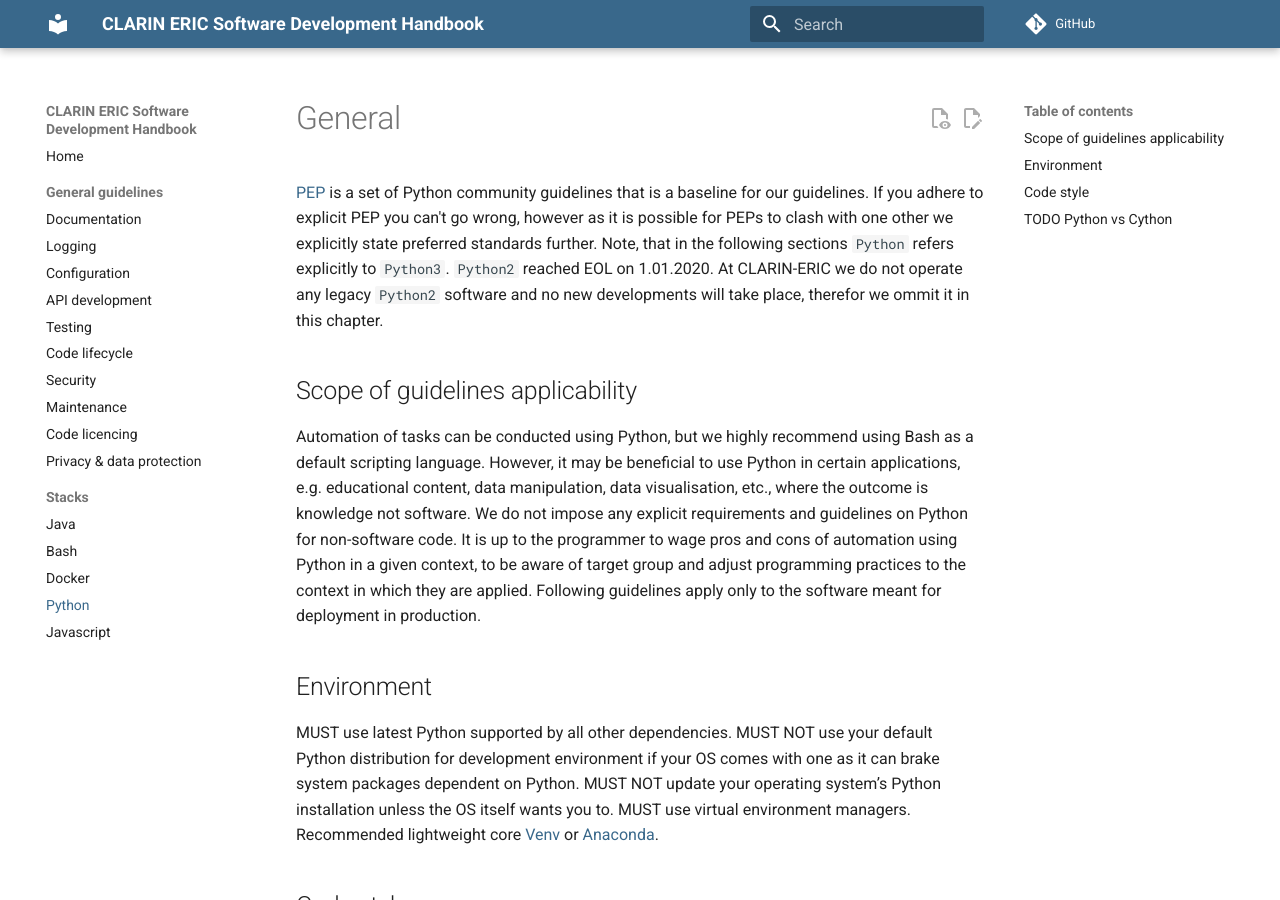
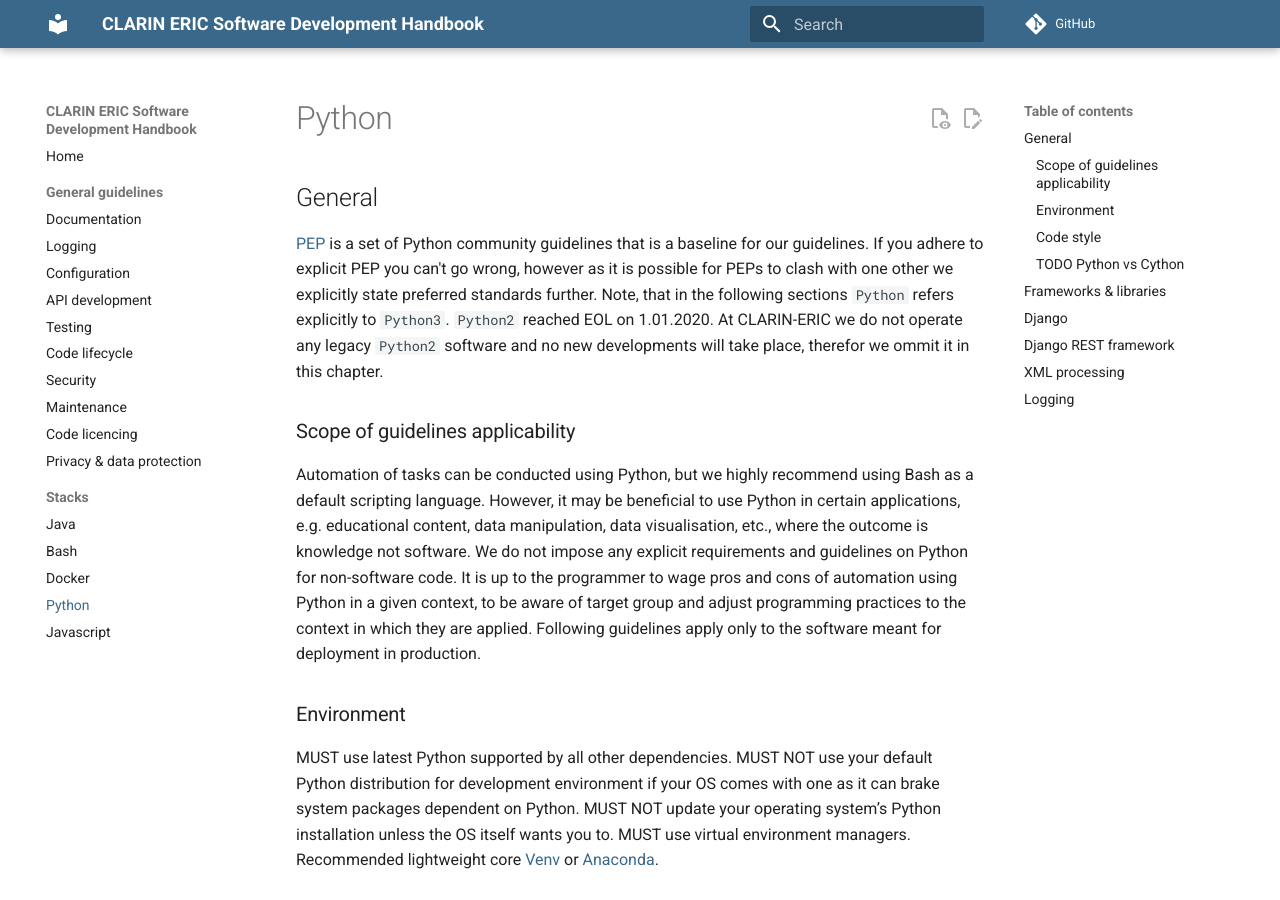
Before and after one commit to clarin-eric/handbook-development, an MkDocs documentation site: the page built from docs/stack/python.md, in a window 1280 px wide and 900 px high. Built offline with MkDocs 1.6.1 and Material for MkDocs 9.7.7, drawn with Linux system fonts in a browser that asks for light colours; comment, search, counter and statistics services are not loaded.

```diff
--- a/docs/stack/python.md
+++ b/docs/stack/python.md
@@ -1,19 +1,21 @@
-# General
+# Python
+
+## General
 
 [PEP](https://www.python.org/dev/peps/) is a set of Python community guidelines that is a baseline for our guidelines. If you adhere to explicit PEP you can't go wrong, however as it is possible for PEPs to clash with one other we explicitly state preferred standards further. Note, that in the following sections `Python` refers explicitly to `Python3`. `Python2` reached EOL on 1.01.2020. At CLARIN-ERIC we do not operate any legacy `Python2` software and no new developments will take place, therefor we ommit it in this chapter.
 
-## Scope of guidelines applicability
+### Scope of guidelines applicability
 
 Automation of tasks can be conducted using Python, but we highly recommend using Bash as a default scripting language. However, it may be beneficial to use Python in certain applications, e.g. educational content, data manipulation, data visualisation, etc., where the outcome is knowledge not software. We do not impose any explicit requirements and guidelines on Python for non-software code. It is up to the programmer to wage pros and cons of automation using Python in a given context, to be aware of target group and adjust programming practices to the context in which they are applied. Following guidelines apply only to the software meant for deployment in production.
 
-## Environment
+### Environment
 
 MUST use latest Python supported by all other dependencies.
 MUST NOT use your default Python distribution for development environment if your OS comes with one as it can brake system packages dependent on Python.
 MUST NOT update your operating system’s Python installation unless the OS itself wants you to.
 MUST use virtual environment managers. Recommended lightweight core [Venv](https://docs.python.org/3/library/venv.html) or [Anaconda](https://www.anaconda.com/).
 
-## Code style
+### Code style
 
 MUST enforce constistant design choices within each self-standing software/package
 MUST follow [PEP8](https://peps.python.org/pep-0008/) guidelines on code styling
@@ -22,9 +24,9 @@ MUST statically duck type [PEP544](https://peps.python.org/pep-0544/)
 MUST follow minimal docstring conventions [PEP257](https://peps.python.org/pep-0257/)
 SHOULD use [Sphinx](https://sphinx-rtd-tutorial.readthedocs.io/en/latest/docstrings.html) docstring syntax. Any other well defined convention is acceptable, but Sphinx is preferred. Remember to maintain consistant conventions within self-contained packages.
 
-## TODO Python vs Cython
+### TODO Python vs Cython
 
-# Frameworks & libraries
+## Frameworks & libraries
 
 List of recommended packages for specific applications.
 
@@ -50,7 +52,6 @@ Use `pip` as default package manage:
 * On Alpine [package registry](https://pkgs.alpinelinux.org/packages) has priority over PyPi (don't install/build with `pip` if `apk` available). Read more about [using Alpine can make Python Docker builds 50x slower](https://pythonspeed.com/articles/alpine-docker-python/) and [platform tag for Linux distributions using musl (PEP 656)](https://peps.python.org/pep-0656/).
 * With depreciaciation of setuptools strive for [pyproject.toml](https://pip.pypa.io/en/stable/reference/build-system/pyproject-toml/) as default SCM with [Poetry](https://python-poetry.org/) backend. (as of 04.07.2013 some of the setuptools functionalities are still in Beta for `pytoml+poetry` SCM, in case of clashes fall back for legacy setup.py)
 * Build wheels and install package from the wheel [PEP427](https://peps.python.org/pep-0427/) whenever possible. Instalations from `stdist` only as last resort.
-
 
 # Testing tools
 
```
